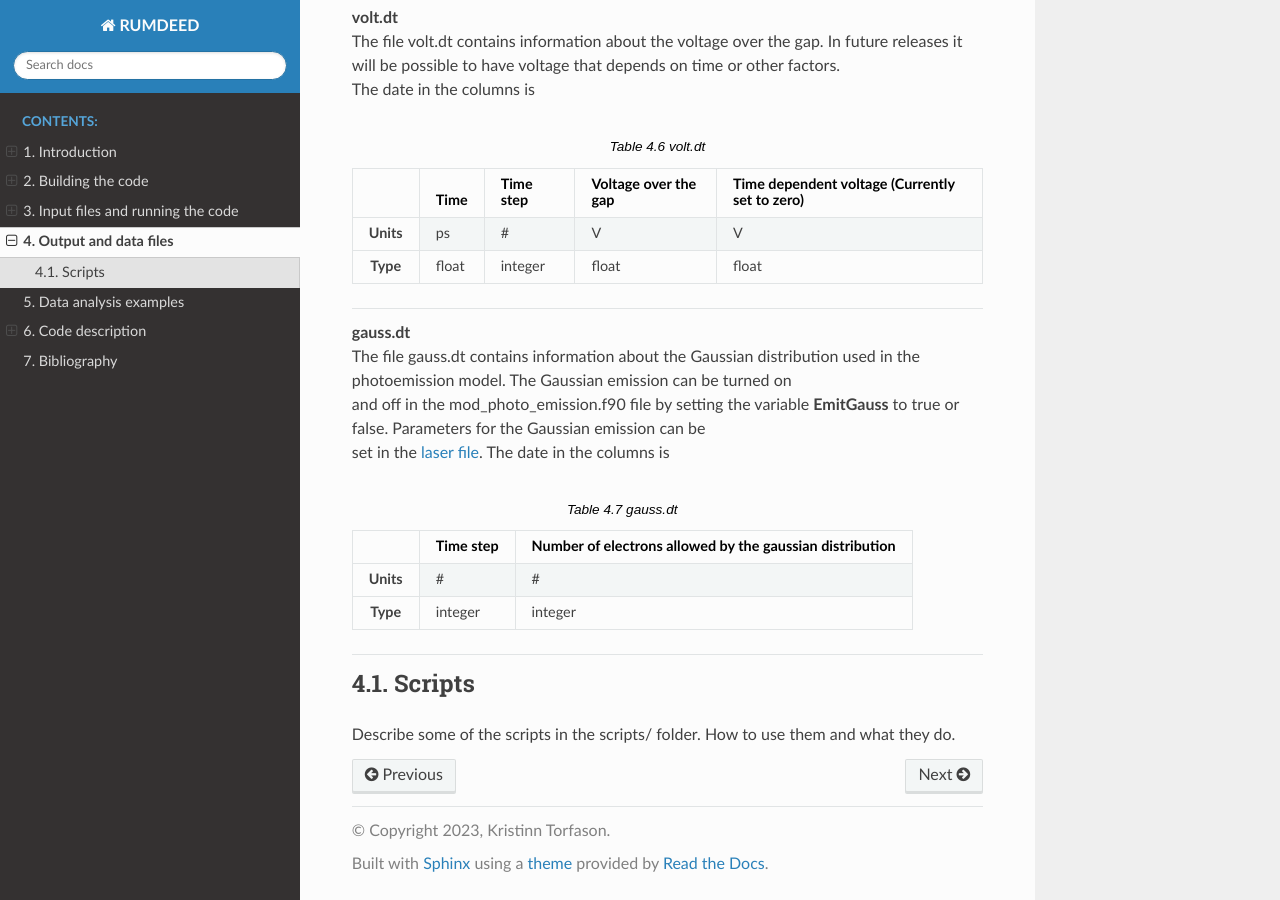
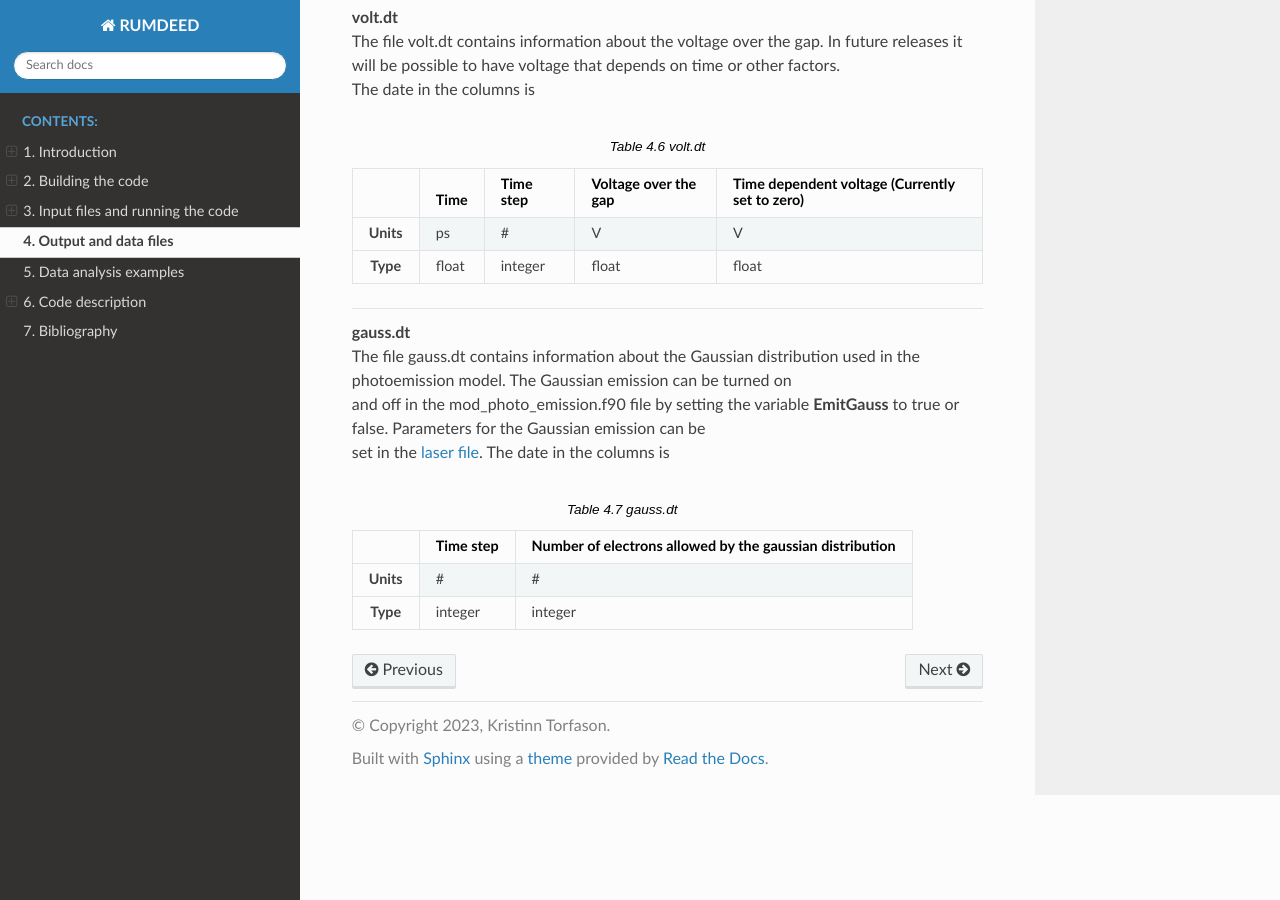
Before and after one commit to NanoPhysicsCenter/RUMDEED, a Sphinx documentation site: the page built from docs/source/output.rst, in a window 1280 px wide and 900 px high, scrolled down 2246 px. Built offline with Sphinx 7.4.7 and the Read the Docs theme 2.0.0, drawn with Linux system fonts in a browser that asks for light colours; cross-references to code outside the pages are shown as plain code.

Commit message:
Docs updated

```diff
--- a/docs/source/output.rst
+++ b/docs/source/output.rst
@@ -251,10 +251,3 @@ Text file ending in .dt have to data orginzed as columns. Files ending in .bin a
   * - Type
     - integer
     - integer
-
----------
-
-Scripts
--------
-
-Describe some of the scripts in the scripts/ folder. How to use them and what they do.
```
